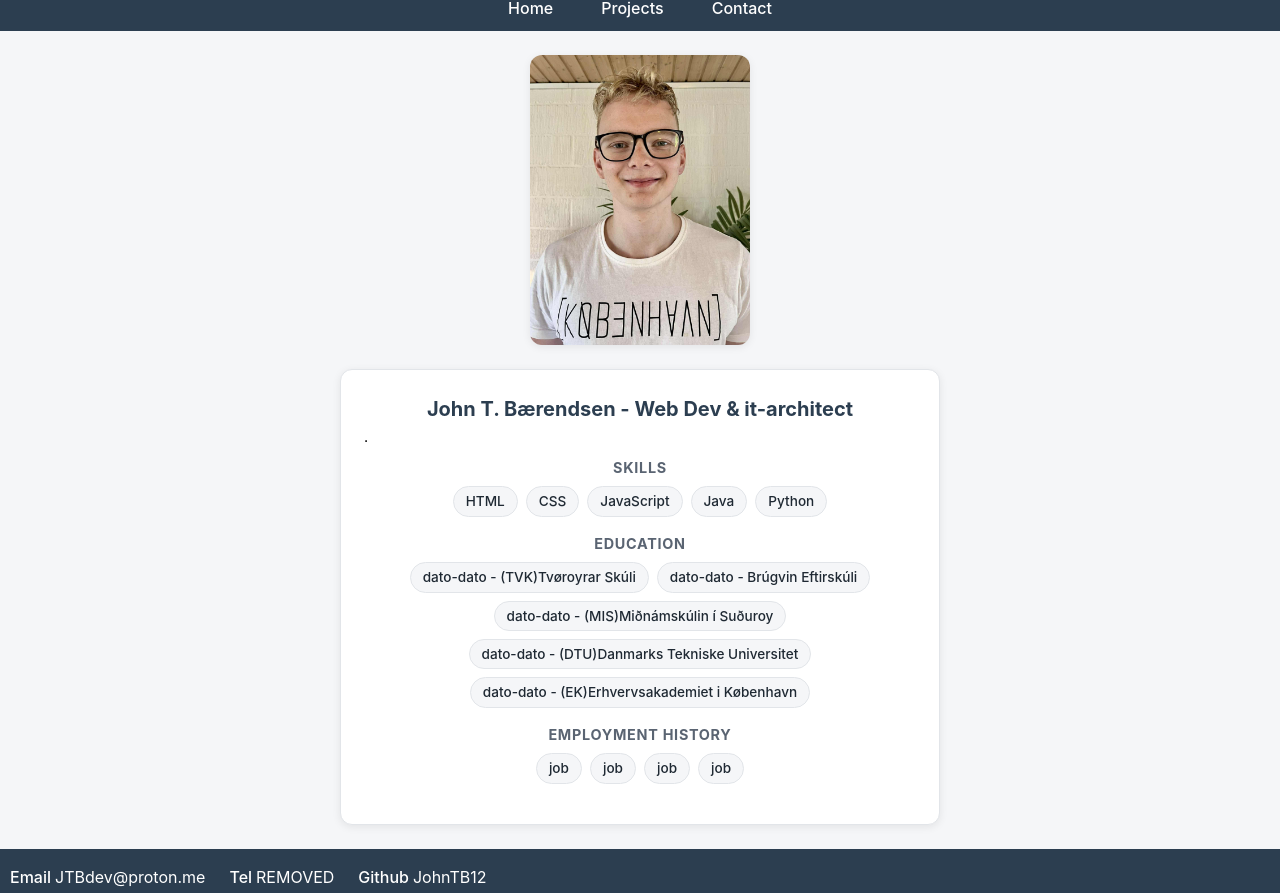
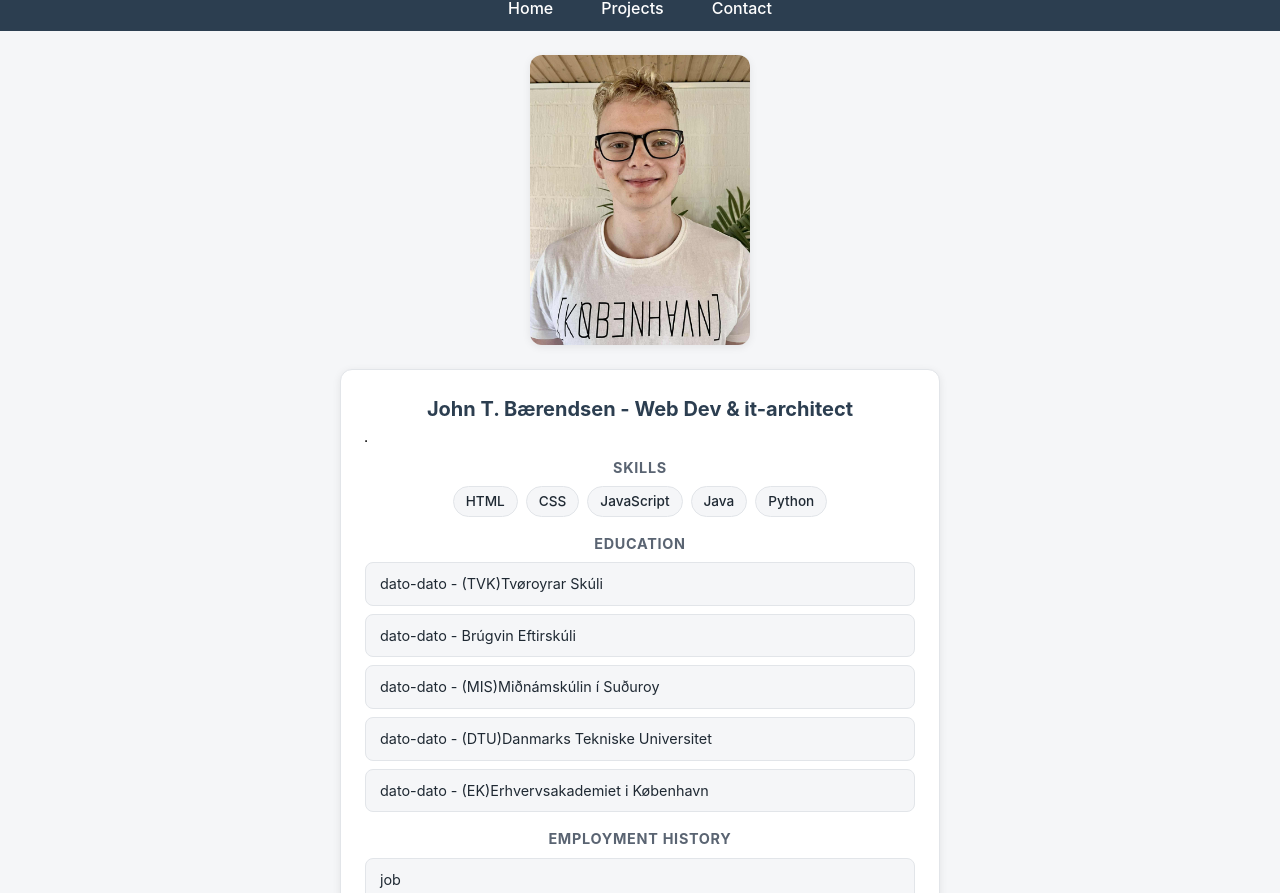
Before and after one commit to JohnTB12/portfolio, a plain HTML site: page index.html in a window 1280 px wide. Shown: the part 59-952 px from the top of the page. Drawn offline with Linux system fonts and the light colour scheme.

Commit message:
index.html: list style rework finished footer

```diff
--- a/styles.css
+++ b/styles.css
@@ -15,6 +15,10 @@
     box-sizing: border-box;
 }
 
+html, body {
+    height: 100%;
+}
+
 body {
     margin: 0;
     font-family: var(--font-base);
@@ -22,6 +26,17 @@ body {
     color: var(--color-text);
     text-align: center;
     line-height: 1.5;
+    display: flex;
+    flex-direction: column;
+    min-height: 100vh;
+}
+
+main {
+    flex: 1 0 auto;
+}
+
+.site-footer {
+    flex-shrink: 0;
 }
 
 .site-header {
@@ -100,8 +115,7 @@ body {
     box-shadow: var(--shadow);
 }
 
-.skills,
-.Education {
+.skills {
     list-style: none;
     padding: 0;
     margin: 0 0 16px;
@@ -111,8 +125,7 @@ body {
     gap: 8px;
 }
 
-.skills li,
-.Education li {
+.skills li {
     background-color: var(--color-bg);
     border: 1px solid var(--color-border);
     border-radius: 999px;
@@ -121,26 +134,26 @@ body {
     font-weight: 500;
 }
 
-.skills,
+.Education,
 .Employment {
     list-style: none;
     padding: 0;
     margin: 0 0 16px;
     display: flex;
-    flex-wrap: wrap;
-    justify-content: center;
+    flex-direction: column;
     gap: 8px;
+    text-align: left;
 }
 
-.skills li,
+.Education li,
 .Employment li {
     background-color: var(--color-bg);
     border: 1px solid var(--color-border);
-    border-radius: 999px;
-    padding: 4px 12px;
-    font-size: 0.85rem;
-    font-weight: 500;
+    border-radius: 8px;
+    padding: 10px 14px;
+    font-size: 0.9rem;
 }
+
 .site-footer {
     background-color: var(--color-primary);
     color: #fff;
@@ -195,19 +208,7 @@ body {
     color: var(--color-text-muted);
 }
 
-.form input[type="text"] {
-    padding: 8px 10px;
-    border: 1px solid var(--color-border);
-    border-radius: 6px;
-    font-size: 1rem;
-    font-family: inherit;
-}
-
-.form input[type="text"]:focus {
-    outline: 2px solid var(--color-accent);
-    outline-offset: 1px;
-}
-
+.form input[type="text"],
 .form input[type="email"] {
     padding: 8px 10px;
     border: 1px solid var(--color-border);
@@ -216,6 +217,7 @@ body {
     font-family: inherit;
 }
 
+.form input[type="text"]:focus,
 .form input[type="email"]:focus {
     outline: 2px solid var(--color-accent);
     outline-offset: 1px;
```
Also changed, not shown: Contact.html (+7 -6 lines), Projects.html (+7 -6 lines), index.html (+0 -1 lines).
